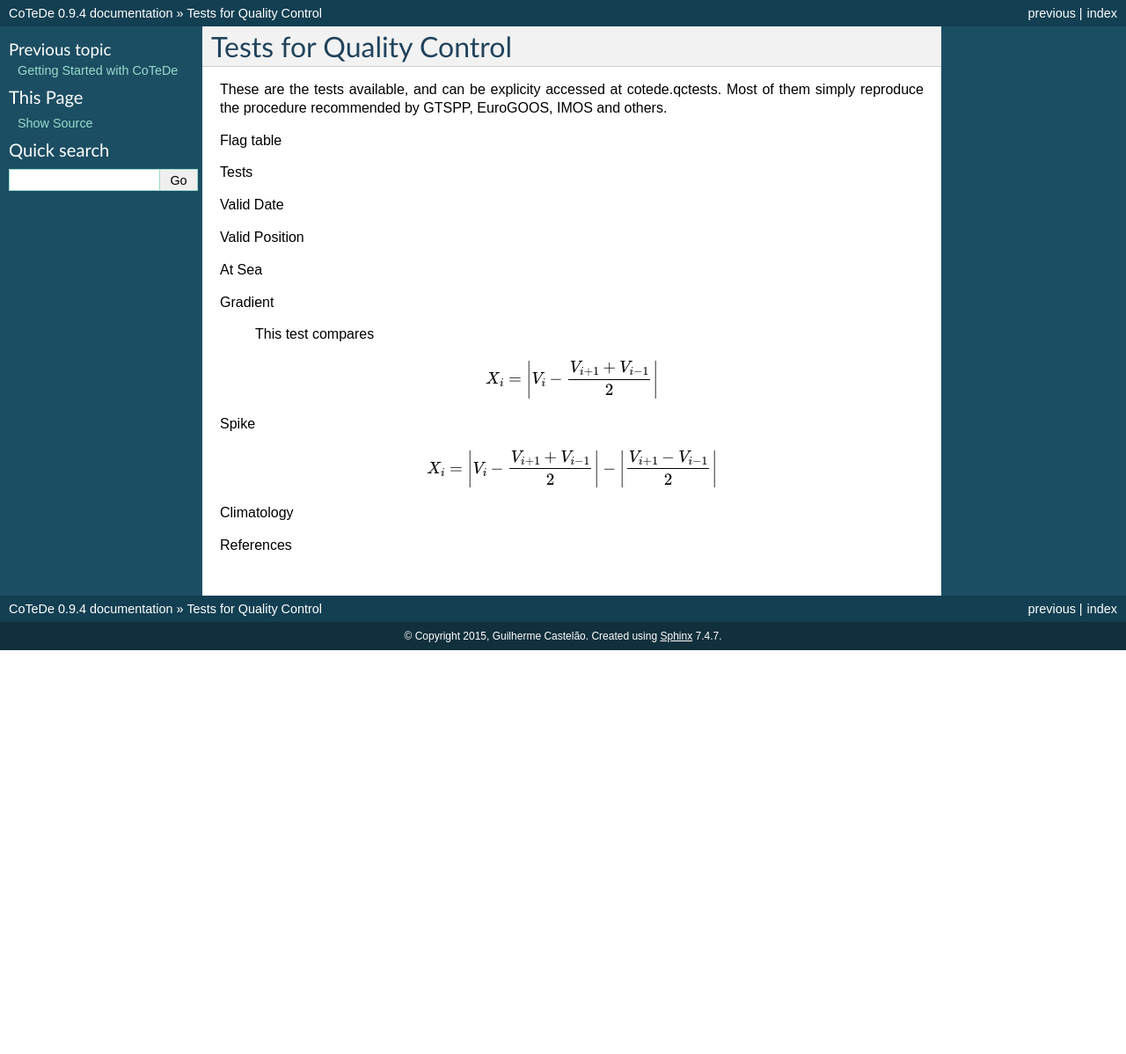
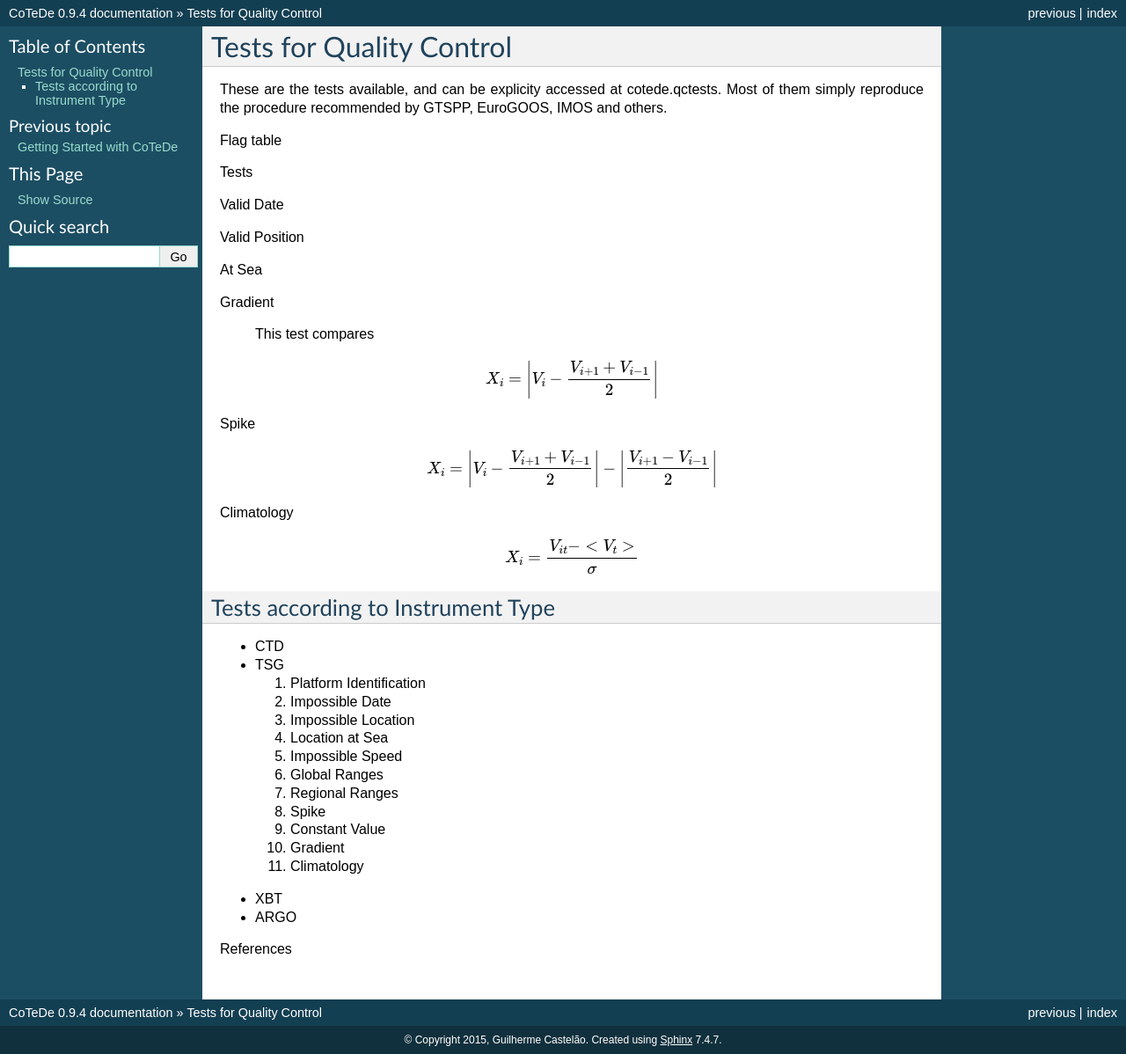
Before and after one commit to castelao/CoTeDe, a Sphinx documentation site: the page built from docs/source/tests.rst, in a window 1280 px wide. Shown: the whole page at 88% size. Built offline with Sphinx 7.4.7, drawn with Linux system fonts in a browser that asks for light colours; pages that are not in the unit, such as notebooks, are missing from menus; before the commit the page ends 900 px from its top, so only the background shows below that.

Commit message:
TSG tests sequence.

```diff
--- a/docs/source/tests.rst
+++ b/docs/source/tests.rst
@@ -32,4 +32,36 @@ Spike
 
 Climatology
 
+.. math::
+
+    X_i = \frac{V_{it} - <V_t>}{\sigma}
+
+
+Tests according to Instrument Type
+----------------------------------
+
+- CTD
+
+- TSG
+
+  1. Platform Identification
+  2. Impossible Date
+  3. Impossible Location
+  4. Location at Sea
+  5. Impossible Speed
+  6. Global Ranges
+  7. Regional Ranges
+  8. Spike
+  9. Constant Value
+  10. Gradient
+  11. Climatology
+..  12. NCEP Weekly analysis
+..  13. Buddy Check
+..  14. Water Samples
+..  15. Calibrations
+
+- XBT
+
+- ARGO
+
 References
```
